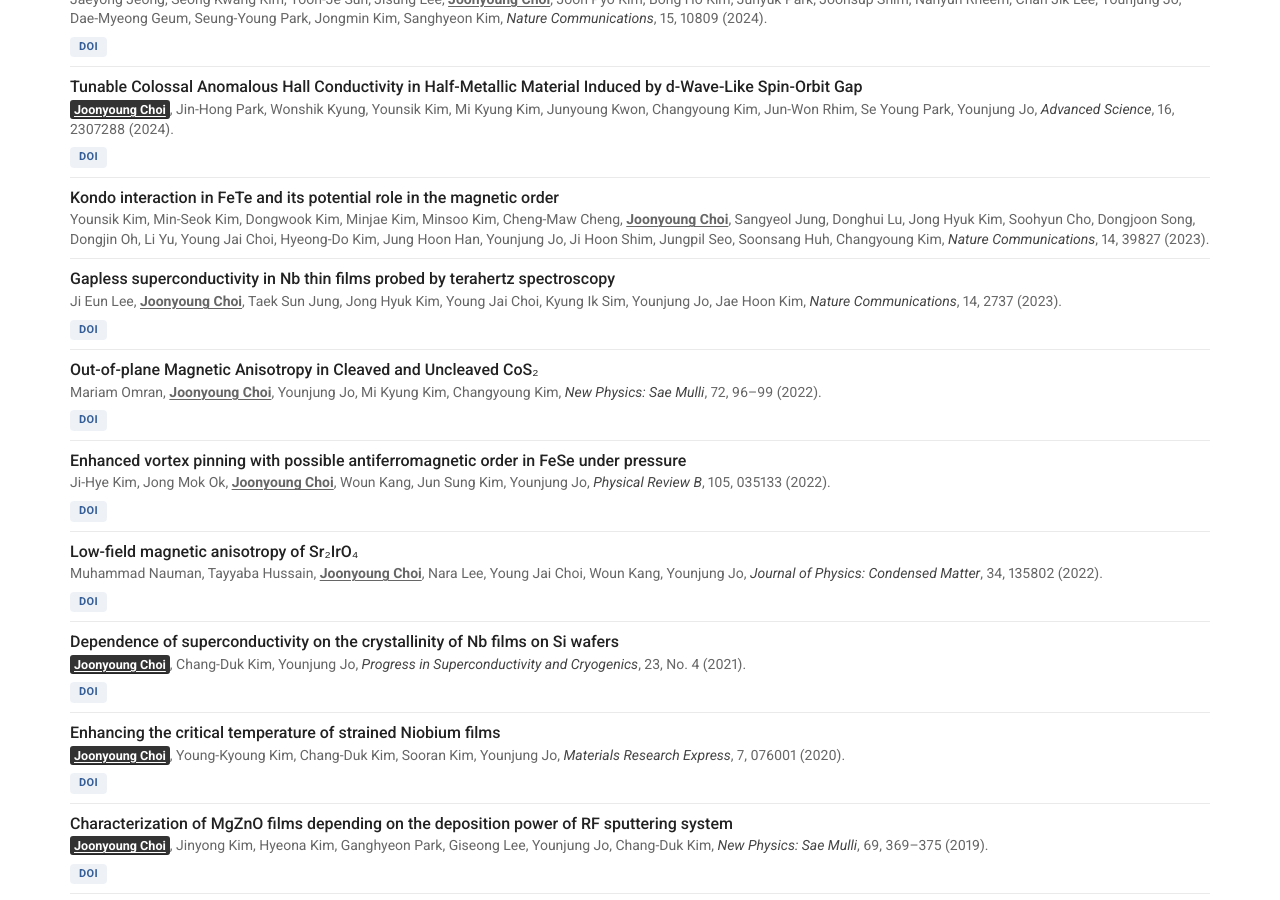
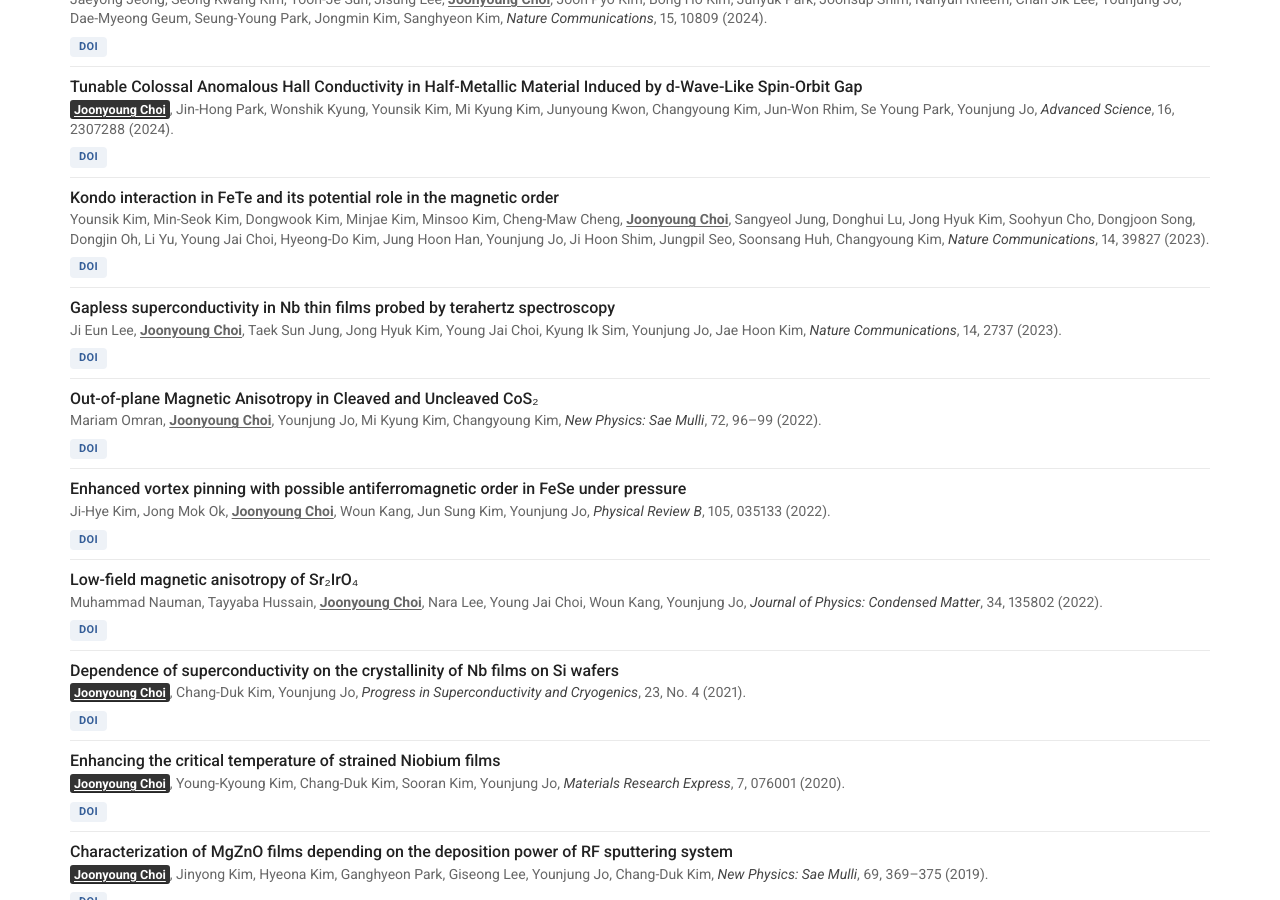
Before and after one commit to joonyoung-phys/cv, a Jekyll site: the page built from index.md, in a window 1280 px wide and 900 px high, scrolled down 2819 px. Built offline with Jekyll 4.4.1, drawn with Linux system fonts in a browser that asks for light colours; nearby versions of some CDN libraries.

Commit message:
Update _config.yml

```diff
--- a/_config.yml
+++ b/_config.yml
@@ -202,6 +202,7 @@ content:
       <div class="pub-entry" data-year="2023" data-first="false">
       <p class="pub-title">Kondo interaction in FeTe and its potential role in the magnetic order</p>
       <p class="pub-meta">Younsik Kim, Min-Seok Kim, Dongwook Kim, Minjae Kim, Minsoo Kim, Cheng-Maw Cheng, <u><strong>Joonyoung Choi</strong></u>, Sangyeol Jung, Donghui Lu, Jong Hyuk Kim, Soohyun Cho, Dongjoon Song, Dongjin Oh, Li Yu, Young Jai Choi, Hyeong-Do Kim, Jung Hoon Han, Younjung Jo, Ji Hoon Shim, Jungpil Seo, Soonsang Huh, Changyoung Kim, <em>Nature Communications</em>, 14, 39827 (2023).</p>
+      <p class="pub-tags"><a class="pub-tag" href="https://doi.org/10.1038/s41467-023-39827-1" target="_blank">DOI</a></p>
       </div>
 
       <div class="pub-entry" data-year="2023" data-first="false">
```
